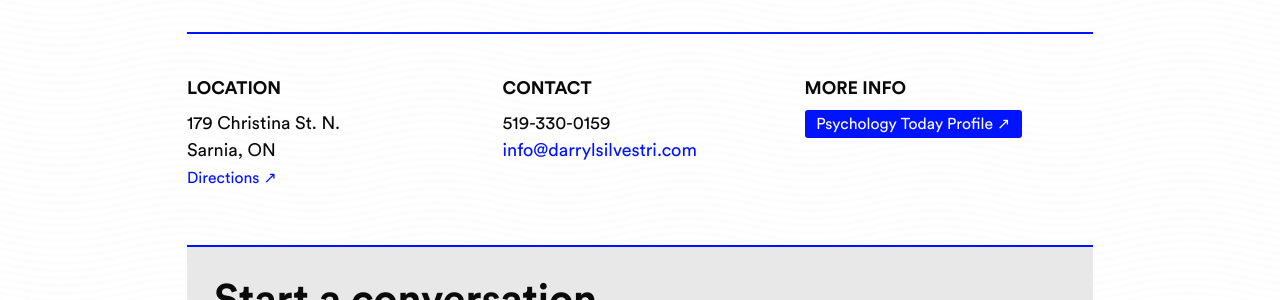
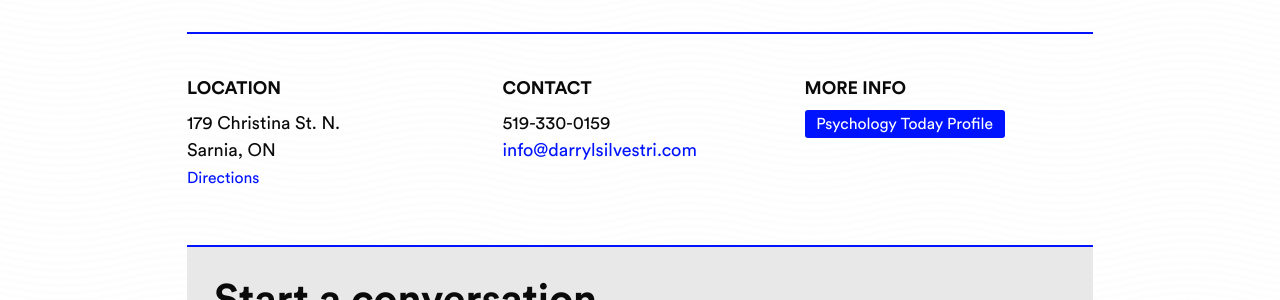
Before and after one commit to storyboardinc/darryl-silvestri, a Jekyll site: the page built from index.md, in a window 1280 px wide. Shown: the part 588-888 px from the top of the page. Built offline with Jekyll 4.4.1, drawn with Linux system fonts in a browser that asks for light colours.

Commit message:
remove arrows

```diff
--- a/_layouts/home.html
+++ b/_layouts/home.html
@@ -22,7 +22,7 @@ layout: default
     <address>
       179 Christina St. N.<br>
       Sarnia, ON<br>
-      <a class="text-sm" href="https://goo.gl/maps/myLNCodZ8Hz" title="View in Google Maps">Directions &nearr;</a>
+      <a class="text-sm" href="https://goo.gl/maps/myLNCodZ8Hz" title="View in Google Maps">Directions</a>
     </address>
   </div>
   <div class="col mb-2">
@@ -34,7 +34,7 @@ layout: default
   </div>
   <div class="col mb-2">
     <h3 class="text-base text-uppercase mb-1">More Info</h3>
-    <a class="btn text-sm" href="https://www.psychologytoday.com/ca/therapists/darryl-silvestri-sarnia-on/376575" title="Darryl Silvestri on Psychology Today">Psychology Today Profile &nearr;</a>
+    <a class="btn text-sm" href="https://www.psychologytoday.com/ca/therapists/darryl-silvestri-sarnia-on/376575" title="Darryl Silvestri on Psychology Today">Psychology Today Profile</a>
   </div>
 </div>
 
```
Also changed, not shown: 2 other files.
